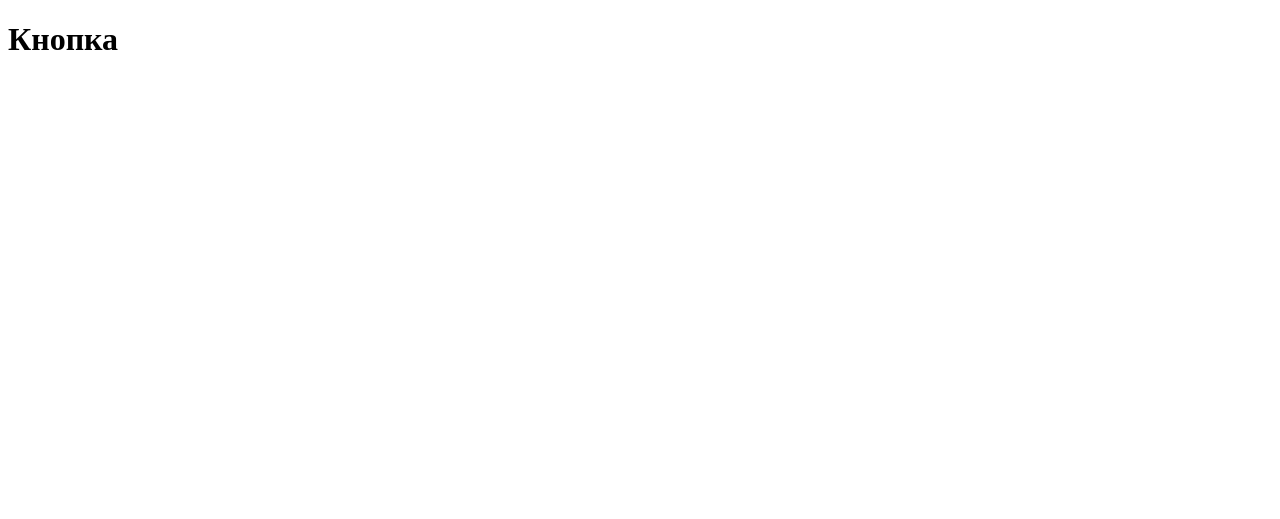
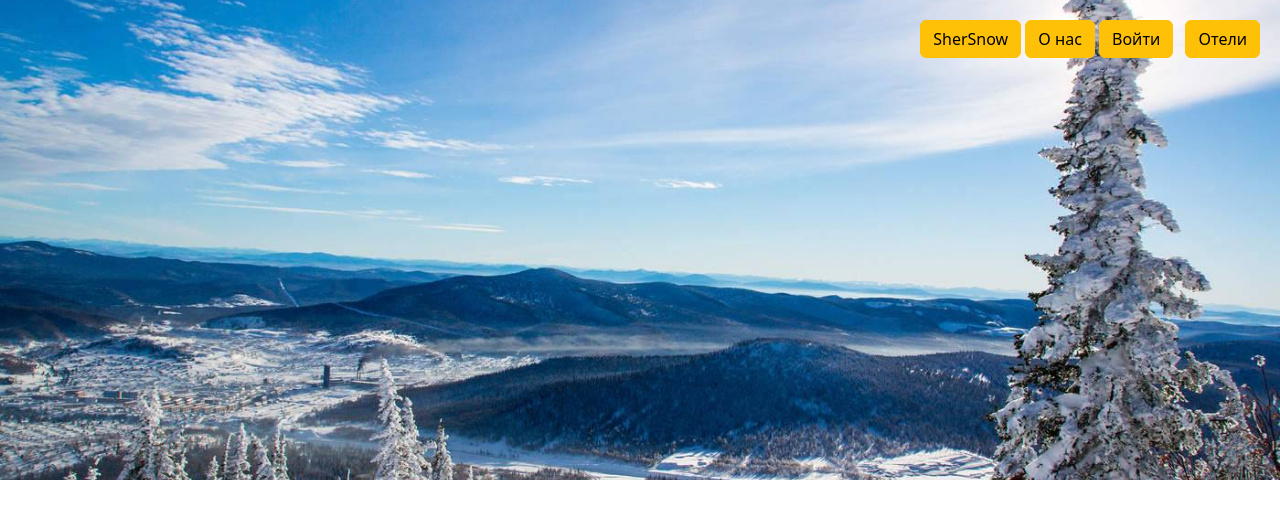
Before and after one commit to w790/website, a Django app: page / in a window 1280 px wide. Before the commit the part shown is almost empty. Shown: the top 519 px of the page. Run offline with Django 5.2, Linux system fonts and the light colour scheme.

Commit message:
Добавлены кнопки на главную страницу

```diff
--- a/bookings/templates/bookings/home.html
+++ b/bookings/templates/bookings/home.html
@@ -1,10 +1,43 @@
 <!DOCTYPE html>
 <html lang="ru">
   <head>
+    <link
+      href="https://cdn.jsdelivr.net/npm/bootstrap@5.3.0/dist/css/bootstrap.min.css"
+      rel="stylesheet"
+    />
     <meta charset="UTF-8" />
     <title>Главная страница</title>
+    <style>
+      /* Дополнительные стили для лучшего отображения */
+      header {
+        position: relative;
+        overflow: hidden;
+      }
+      .header-buttons {
+        position: absolute;
+        top: 20px;
+        right: 20px;
+        z-index: 100;
+      }
+    </style>
   </head>
   <body>
-    <h1>Кнопка</h1>
+    <header>
+      <!-- Фоновое изображение -->
+      <img
+        src="/static/header.jpeg"
+        class="w-100"
+        style="height: 60vh; object-fit: cover"
+        alt="Шапка отеля"
+      />
+
+      <!-- Кнопки в правом верхнем углу -->
+      <div class="header-buttons">
+        <a href="/" class="btn btn-warning">SherSnow</a>
+        <button class="btn btn-warning">О нас</button>
+        <a href="/login" class="btn btn-warning me-2">Войти</a>
+        <a href="/rooms" class="btn btn-warning">Отели</a>
+      </div>
+    </header>
   </body>
 </html>
```
Also changed, not shown: bookings/static/header.jpeg (added).
